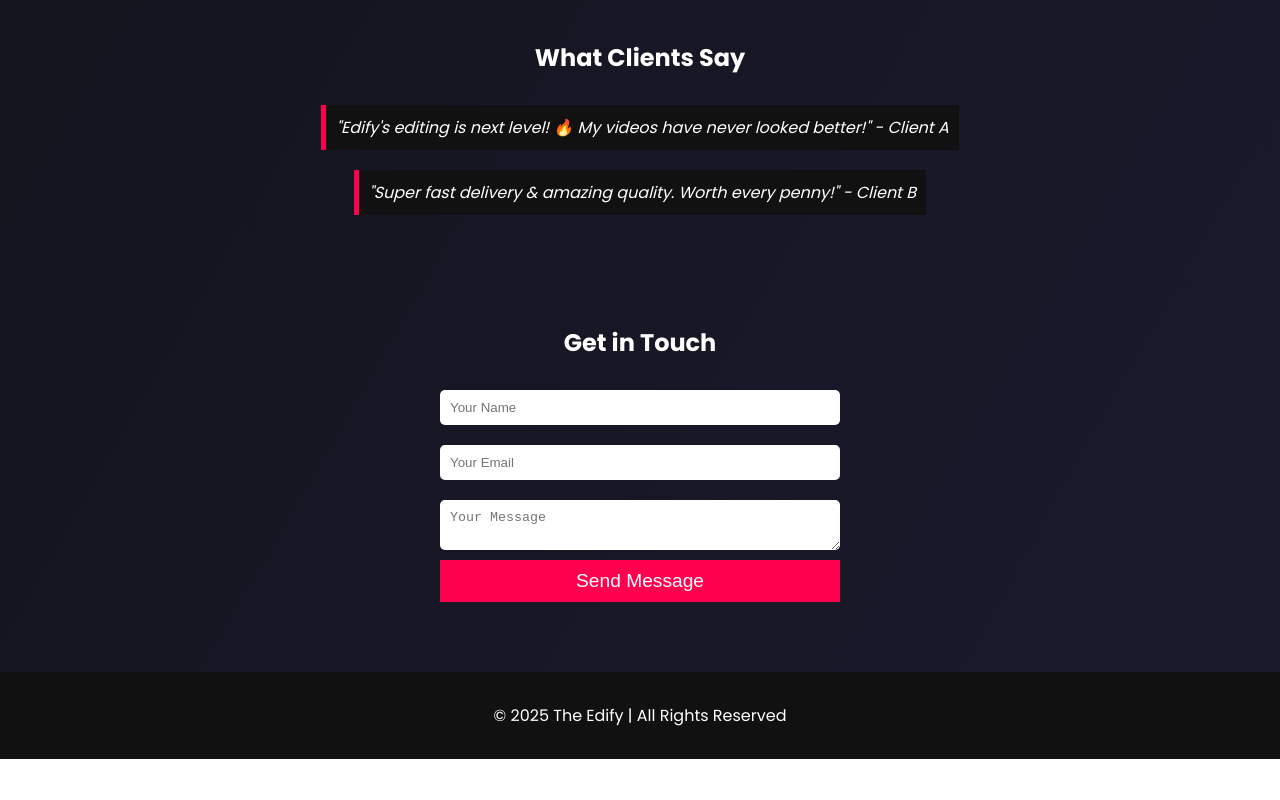
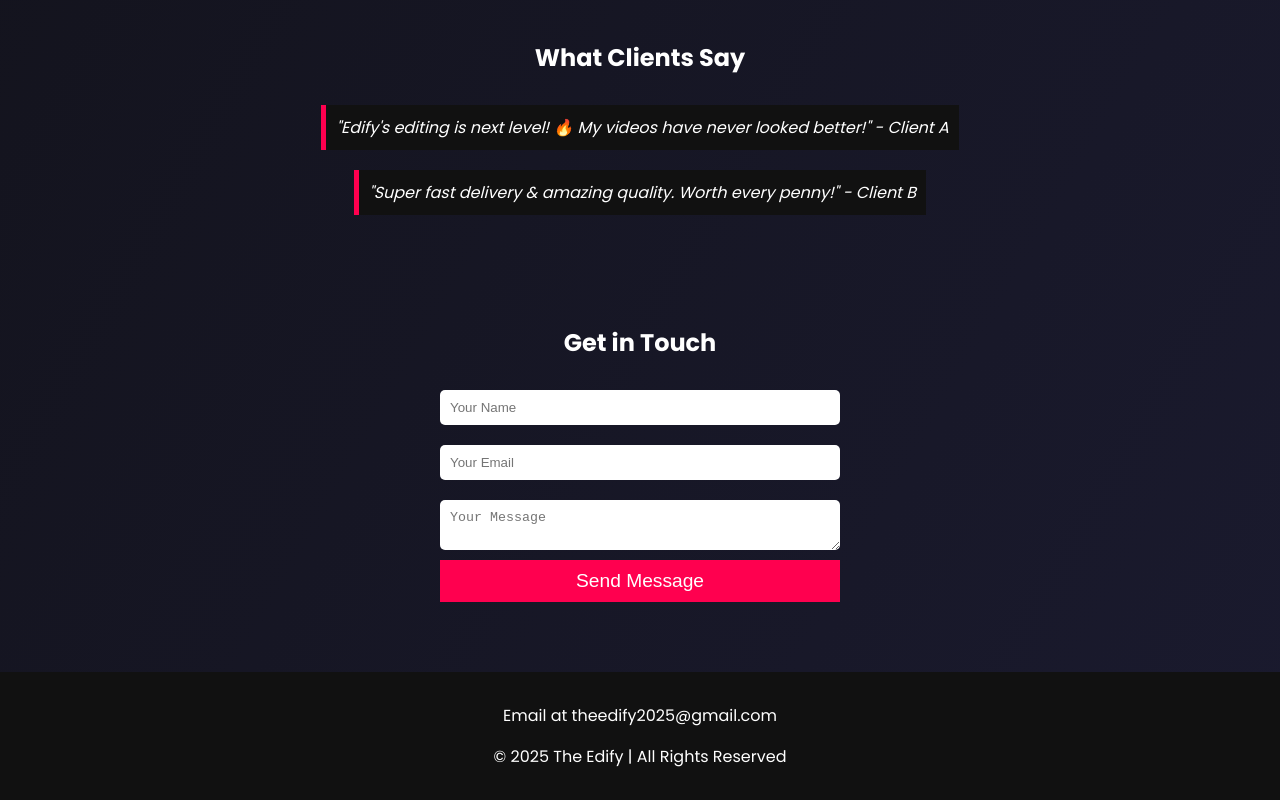
Before and after one commit to Nithish0951/Edify, a plain HTML site: page index.html in a window 1280 px wide. Shown: the part 3270-4070 px from the top of the page. Before the commit the page ends 4029 px from the top, so only its background shows below. Drawn offline with nearby package versions, Linux system fonts and the light colour scheme.

Commit message:
Update index.html

```diff
--- a/index.html
+++ b/index.html
@@ -103,6 +103,7 @@
     </section>
 
     <footer>
+        <p>Email at theedify2025@gmail.com</p>
         <p>© 2025 The Edify | All Rights Reserved</p>
     </footer>
 
```
